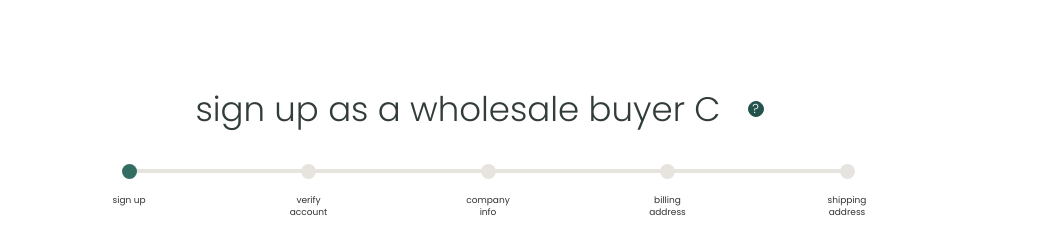
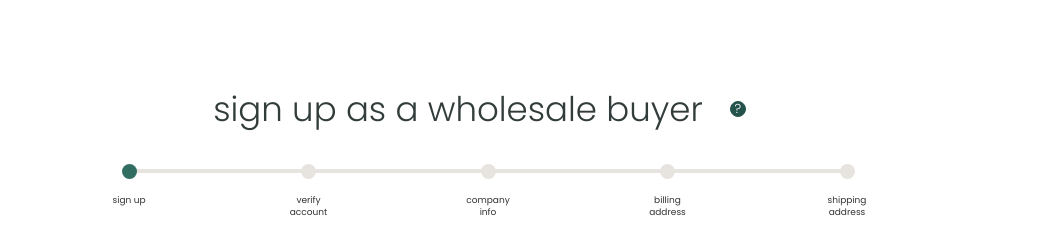
Before and after one commit to TraceFerrier/traceferrier.github.io, a plain HTML site: page local-signup.html in a window 1280 px wide. Shown: the top 246 px of the page, 152-1213 px from the left. Drawn offline with nearby package versions, Linux system fonts and the light colour scheme.

Commit message:
Revert temp edit

```diff
--- a/local-signup.html
+++ b/local-signup.html
@@ -776,7 +776,7 @@
             <div class="register-content-title-wrapper">
                 <div class="register-content-title-container">
                     <div class="register-content-title">
-                        <span>sign up as a wholesale buyer C</span>
+                        <span>sign up as a wholesale buyer</span>
                         <div class="register-content-title-tooltip register-content-tooltip-wrapper"
                              onclick="showTooltipInfo(this)">
                             <div><span>?</span></div>
```
